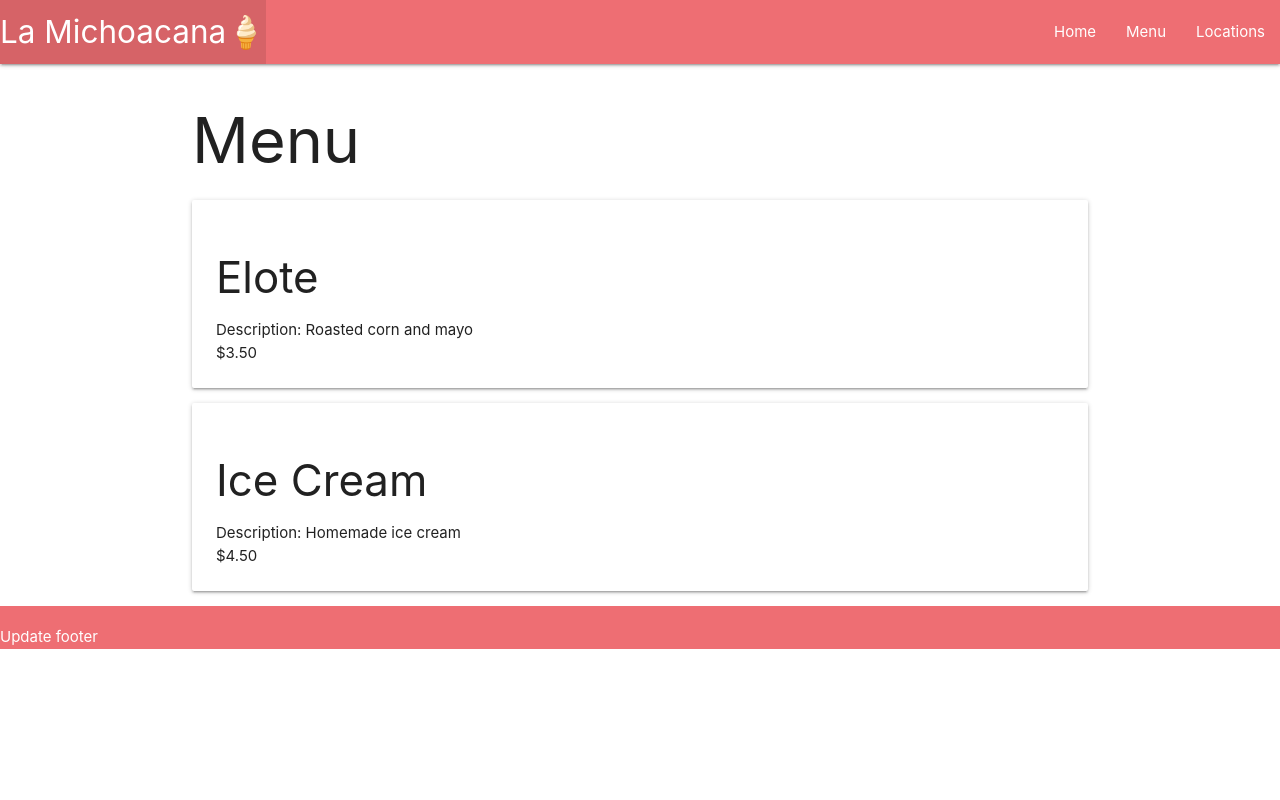
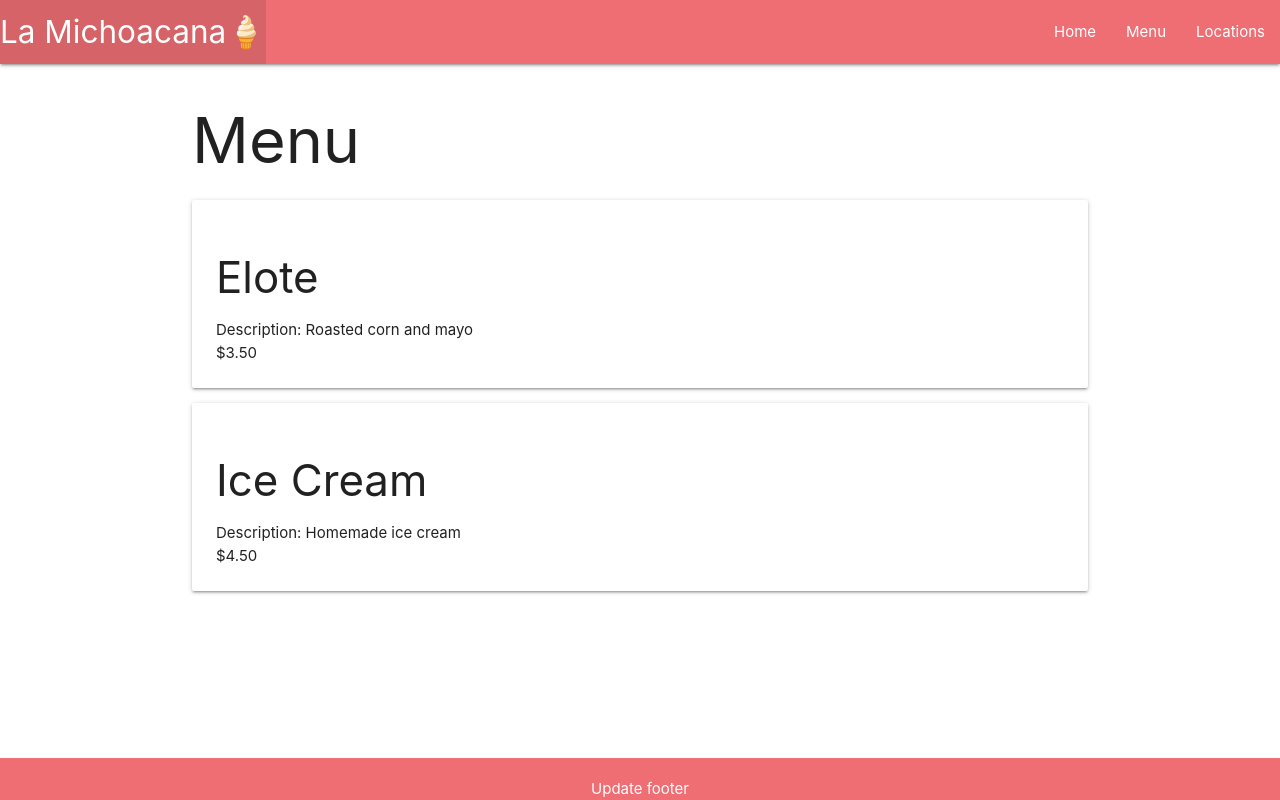
Before and after one commit to krabecb/La-Michoacana, a Django app: page /restaurant/menu/ in a window 1280 px wide. Run offline with Django 4.2, Linux system fonts and the light colour scheme; data comes from the database, SQL or seed files in the repository.

Commit message:
Footer is now at the bottom

```diff
--- /dev/null
+++ b/lamichoacana/restaurant/static/css/style.css
@@ -0,0 +1,13 @@
+body {
+    display: flex;
+    min-height: 100vh;
+    flex-direction: column;
+}
+
+main {
+    flex: 1 0 auto;
+}
+
+footer {
+    text-align: center;
+}
--- a/lamichoacana/restaurant/templates/base.html
+++ b/lamichoacana/restaurant/templates/base.html
@@ -8,7 +8,7 @@
         <meta name="description" content="">
         <meta name="viewport" content="width=device-width, initial-scale=1">
         <link rel="stylesheet" href="https://cdnjs.cloudflare.com/ajax/libs/materialize/1.0.0/css/materialize.min.css">
-        <!-- <link rel="stylesheet" type="text/css" href="{% static 'css/style.css' %}"> -->
+        <link rel="stylesheet" type="text/css" href="{% static 'css/style.css' %}">
     </head>
     <body>
         <header class='navbar-fixed'>
```
